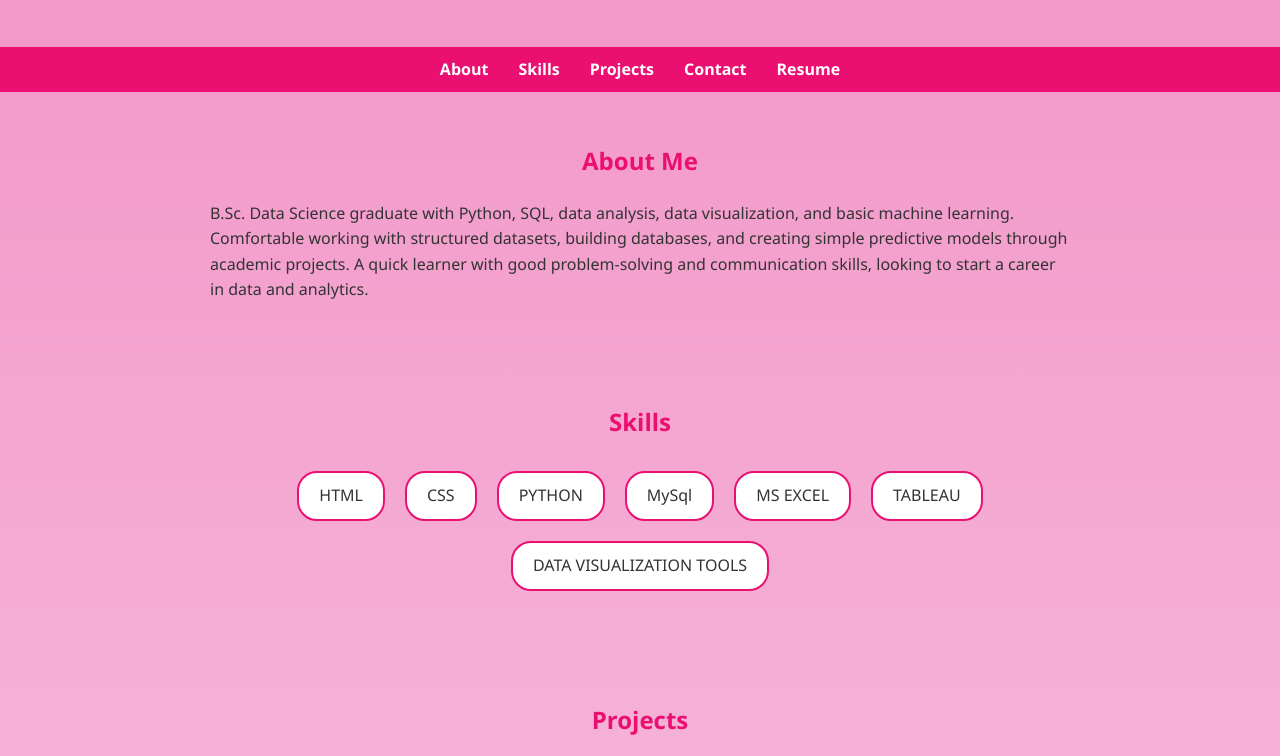
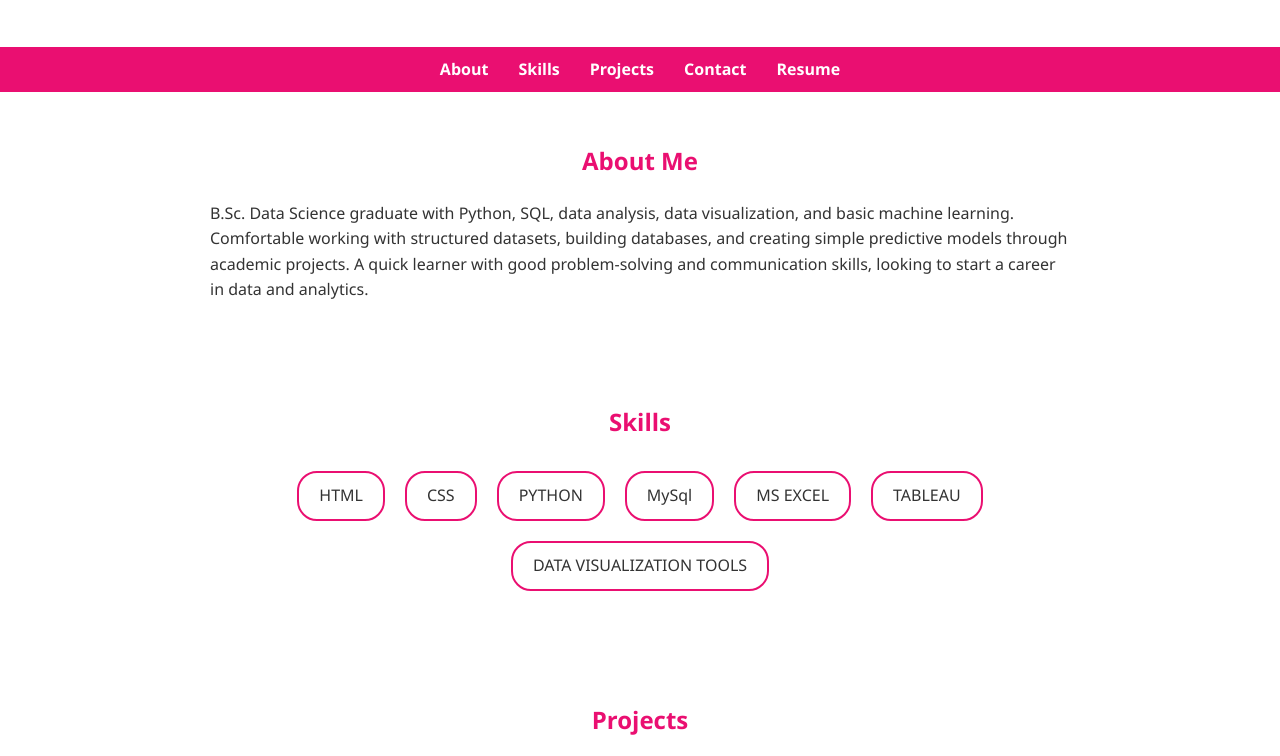
Before and after one commit to archanadatta/website, a website: page index.html in a window 1280 px wide. Shown: the part 283-1039 px from the top of the page. Drawn offline with Linux system fonts and the light colour scheme.

Commit message:
Update style.css

```diff
--- a/style.css
+++ b/style.css
@@ -6,7 +6,7 @@
 
 body {
   font-family: 'Segoe UI', sans-serif;
-  background: linear-gradient(to bottom, #f28ec5, #f8d7e7); /* pink gradient */
+  background: #ffffff;
   color: #333;
   line-height: 1.6;
 }
```
